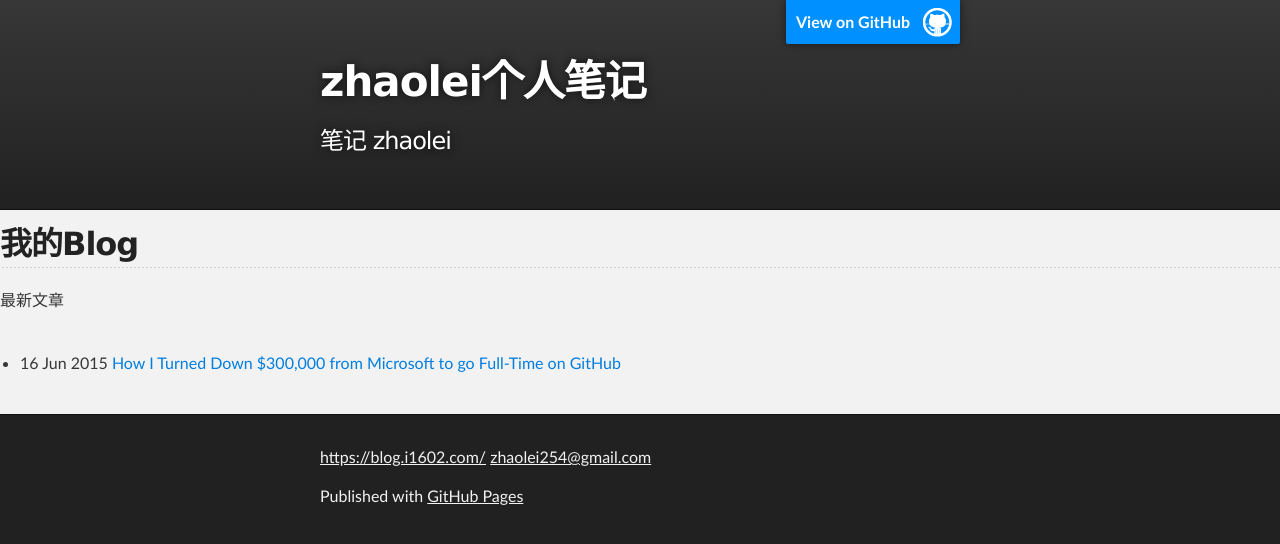
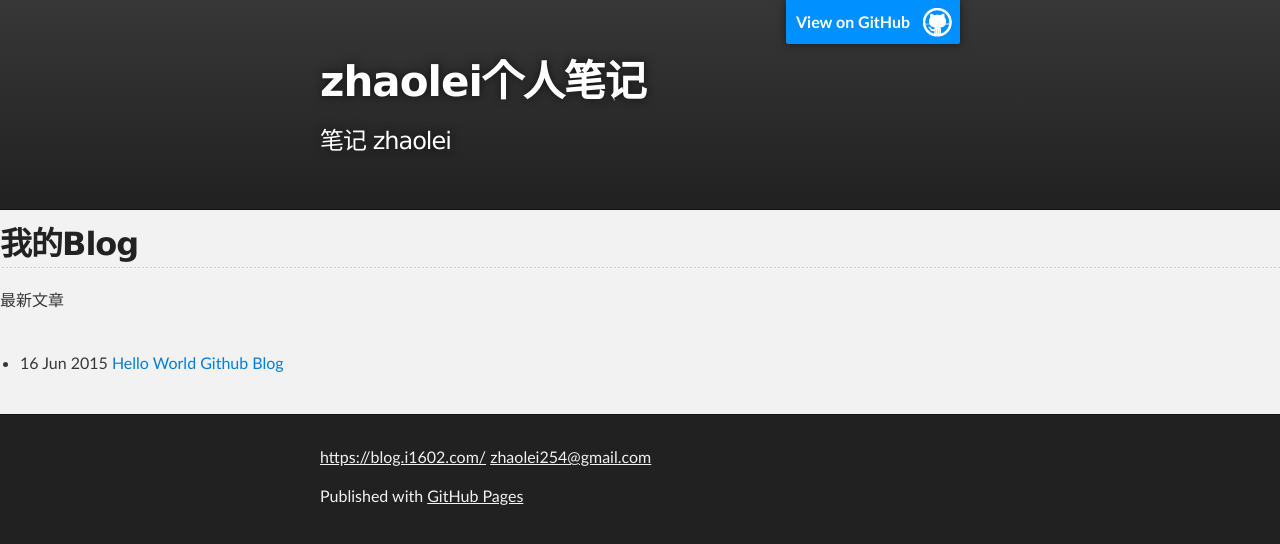
Before and after one commit to zhaolei/zhaolei.github.io, a Jekyll site: the page built from index.html, in a window 1280 px wide. Shown: the top 544 px of the page. Built offline with Jekyll 4.4.1, drawn with Linux system fonts in a browser that asks for light colours; part of the change alters nothing that is shown.

```diff
--- a/_config.yml
+++ b/_config.yml
@@ -1 +1 @@
-baseurl: /i1602
+baseurl: /
--- a/_posts/2015-06-16-hello-github.textile
+++ b/_posts/2015-06-16-hello-github.textile
@@ -1,30 +1,10 @@
 ---
 layout: post
-title: How I Turned Down $300,000 from Microsoft to go Full-Time on GitHub
+title: Hello World Github Blog
 ---
 
 h1. {{ page.title }}
 
-p(meta). 18 Oct 2008 - San Francisco
+p(meta). 18 Oct 2008 - Stone
 
-2008 is a leap year. That means that three hundred and sixty six days ago, almost to the minute, I was sitting alone in a booth at Zeke's Sports Bar and Grill on 3rd Street in San Francisco. I wouldn't normally hang out at a sports bar, let alone a sports bar in SOMA, but back then Thursday was "I Can Has Ruby" night. I guess back then "I can has _______" was also a reasonable moniker to attach to pretty much anything. ICHR was a semi-private meeting of like minded Ruby Hackers that generally and willingly devolved into late night drinking sessions. Normally these nights would fade away like my hangover the next morning, but this night was different. This was the night that "GitHub":http://github.com/ was born.
-
-I think I was sitting at the booth alone because I'd just ordered a fresh Fat Tire and needed a short break from the socializing that was happening over at the long tables in the dimly lit aft portion of the bar. On the fifth or sixth sip, Chris Wanstrath walked in. I have trouble remembering now if I'd even classify Chris and I as "friends" at the time. We knew each other through Ruby meetups and conferences, but only casually. Like a mutual "hey, I think your code is awesome" kind of thing. I'm not sure what made me do it, but I gestured him over to the booth and said "dude, check this out." About a week earlier I'd started work on a project called "Grit":http://github.com/mojombo/grit that allowed me to access Git repositories in an object oriented manner via Ruby code. Chris was one of only a handful of Rubyists at the time that was starting to become serious about Git. He sat down and I started showing him what I had. It wasn't much, but it was enough to see that it had sparked something in Chris. Sensing this, I launched into my half-baked idea for some sort of website that acted as hub for coders to share their Git repositories. I even had a name: GitHub. I may be paraphrasing, but his response was along the lines of a very emphatic "I'm in. Let's do it!"
-
-The next night, Friday, October 19, 2007 at 10:24pm Chris made the first commit to the GitHub repository and sealed in digital stone the beginning of our joint venture. There were, so far, no agreements of any kind regarding how things would proceed. Just two guys that decided to hack together on something that sounded cool.
-
-Remember those amazing few minutes in Karate Kid where Daniel is training to become a martial arts expert? Remember the music? Well, you should probably go buy and listen to "You're The Best":http://phobos.apple.com/WebObjects/MZStore.woa/wa/viewAlbum?i=260417864&id=260417040&s=143441 by Joe Esposito in iTunes because I'm about to hit you with a montage.
-
-For the next three months Chris and I spent ridiculous hours planning and coding GitHub. I kept going with Grit and designed the UI. Chris built out the Rails app. We met in person every Saturday to make design decisions and try to figure out what the hell our pricing plan would look like. I remember one very rainy day we talked for a good two hours about various pricing strategies over some of the best Vietnamese egg rolls in the city. All of this we did while holding other engagements. I, for one, was employed full time at Powerset as a tools developer for the Ranking and Relevance team.
-
-In mid January, after three months of nights and weekends, we launched into private beta mode, sending invites to our friends. In mid February PJ Hyett joined in and made us three-strong. We publicly launched the site on April 10th. TechCrunch was not invited. At this point it was still just three 20-somethings without a single penny of outside investment.
-
-I was still working full time at Powerset on July 1, 2008 when we learned that Powerset had just been acquired by Microsoft for around $100 million. This was interesting timing. With the acquisition, I was going to be faced with a choice sooner than I had anticipated. I could either sign on as a Microsoft employee or quit and go GitHub full time. At 29 years old, I was the oldest of the three GitHubbers, and had accumulated a proportionally larger amount of debt and monthly expenditure. I was used to my six digit lifestyle. Further confounding the issue was the imminent return of my wife, Theresa, from her PhD fieldwork in Costa Rica. I would soon be transitioning from make-believe bachelor back to married man.
-
-To muddy the waters of decision even more, the Microsoft employment offer was juicy. Salary + $300k over three years juicy. That's enough money to make anybody think twice about anything. So I was faced with this: a safe job with lots of guaranteed money as a Microsoft man &#8211;or&#8211; a risky job with unknown amounts of money as an entrepreneur. I knew things with the other GitHub guys would become extremely strained if I stayed on at Powerset much longer. Having saved up some money and become freelancers some time ago, they had both started dedicating full time effort to GitHub. It was do or die time. Either pick GitHub and go for it, or make the safe choice and quit GitHub to make wheelbarrows full of cash at Microsoft.
-
-If you want a recipe for restless sleep, I can give you one. Add one part "what will my wife think" with 3,000 parts Benjamin Franklin; stir in a "beer anytime you damn well please" and top with a chance at financial independence.
-
-I've become pretty good at giving my employers the bad news that I'm leaving the company to go do something cooler. I broke the news to my boss at Powerset on the day the employment offer was due. I told him I was quitting to go work full time on GitHub. Like any great boss, he was bummed, but understanding. He didn't try to tempt me with a bigger bonus or anything. I think deep down he knew I was going to leave. I may have even received a larger incentive to stay than others, on account of my being a flight risk. Those Microsoft managers are crafty, I tell you. They've got retention bonuses down to a science. Well, except when you throw an entrepreneur, the singularity of the business world, into the mix. Everything goes wacky when you've got one of those around.
-
-In the end, just as Indiana Jones could never turn down the opportunity to search for the Holy Grail, I could no less turn down the chance to work for myself on something I truly love, no matter how safe the alternative might be. When I'm old and dying, I plan to look back on my life and say "wow, that was an adventure," not "wow, I sure felt safe."
+测试一下github ｂｌｏｇ　如果好用　可以长久使用
```
